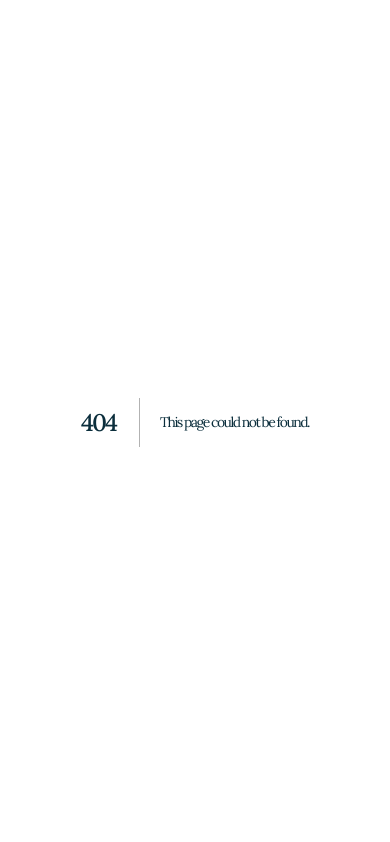
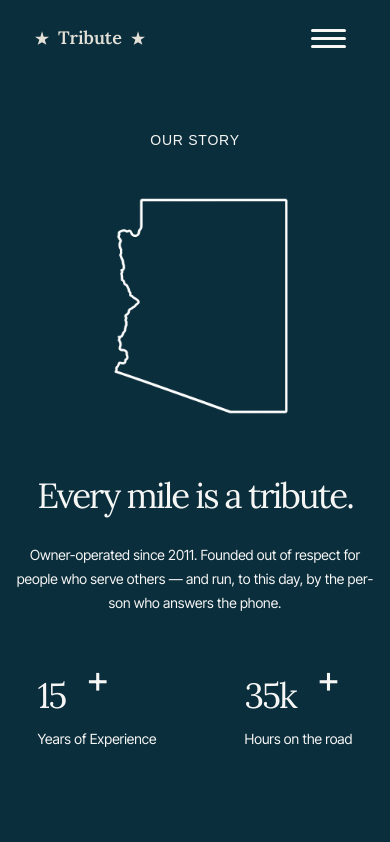
Before and after one commit to ChristianWare/Tribute-Transportation, a Next.js app: page /about in a window 390 px wide. Before the commit this address had no page. Shown: the top 842 px of the page. Built offline with nearby package versions, Linux system fonts and the light colour scheme; a web font is replaced by a local one.

Commit message:
About hero started

```diff
--- a/package.json
+++ b/package.json
@@ -9,6 +9,7 @@
     "lint": "eslint"
   },
   "dependencies": {
+    "motion": "^13.1.0",
     "next": "16.3.0",
     "react": "19.2.8",
     "react-dom": "19.2.8"
--- /dev/null
+++ b/src/app/about/page.tsx
@@ -0,0 +1,12 @@
+import AboutUsHero from "@/components/AboutUsPage/AboutUsHero/AboutUsHero";
+import Nav from "@/components/shared/Nav/Nav";
+import React from "react";
+
+export default function AboutPage() {
+  return (
+    <main>
+      <Nav />
+      <AboutUsHero />
+    </main>
+  );
+}
--- /dev/null
+++ b/src/components/AboutUsPage/AboutUsHero/AboutUsHero.module.css
@@ -0,0 +1,151 @@
+.container {
+  padding: 16rem 0rem;
+  background-color: var(--navy);
+}
+
+.content {
+  display: grid;
+  grid-template-columns: repeat(2, 1fr);
+  gap: 10rem;
+}
+
+.left {
+  display: flex;
+  flex-direction: column;
+  align-items: flex-start;
+  justify-content: flex-start;
+  gap: 3rem;
+}
+
+.heading,
+.copy {
+  color: var(--white);
+}
+
+.copy {
+  max-width: 560px;
+}
+
+.mapDataContainer {
+  display: grid;
+  grid-template-columns: repeat(3, 1fr);
+  grid-gap: 10rem;
+  margin-top: 5rem;
+}
+
+.number {
+  position: relative;
+  width: fit-content;
+  margin-bottom: 1.2rem;
+  color: var(--white);
+}
+
+.count,
+.detail,
+.suffix {
+  color: var(--white);
+}
+
+.number::after {
+  content: "+";
+  font-size: 4.5rem;
+  color: var(--white);
+  position: absolute;
+  top: 0px;
+  right: -40px;
+}
+
+.imgContainer,
+.imgContainerMobile {
+  position: relative;
+  width: 100%;
+  height: 150%;
+}
+
+.imgContainerMobile {
+  display: none;
+}
+
+.img {
+  object-fit: contain;
+  filter: invert(1) brightness(2);
+}
+
+@media screen and (max-width: 1068px) {
+  .content {
+    grid-template-columns: repeat(1, 1fr);
+  }
+
+  .left {
+    align-items: center;
+    justify-content: center;
+  }
+
+  .heading,
+  .copy {
+    text-align: center;
+  }
+
+  /* .mapDataContainer {
+    display: flex;
+    flex-wrap: wrap;
+    align-items: flex-start;
+    justify-content: space-between;
+    gap: 3rem;
+    width: 100%;
+  } */
+
+  .imgContainer {
+    height: 500px;
+    width: 500px;
+    margin: 0 auto;
+  }
+}
+
+@media screen and (max-width: 768px) {
+  .imgContainer {
+    height: 375px;
+    width: 375px;
+    margin: 0 auto;
+  }
+
+  .mapDataContainer {
+    width: fit-content;
+    gap: 5rem;
+  }
+}
+
+@media screen and (max-width: 568px) {
+  .container {
+    padding: 10rem 0rem;
+  }
+
+  .content {
+    gap: 3rem;
+  }
+
+  .mapDataContainer {
+    display: flex;
+    flex-wrap: wrap;
+    align-items: center;
+    justify-content: center;
+    width: 100%;
+    gap: 10rem;
+    margin-top: 3rem;
+  }
+
+  .imgContainer,
+  .imgContainerMobile {
+    height: 275px;
+    width: 275px;
+    margin: 0 auto;
+  }
+
+  .imgContainerMobile {
+    display: block;
+  }
+
+  .imgContainer {
+    display: none;
+  }
+}
--- /dev/null
+++ b/src/components/AboutUsPage/AboutUsHero/AboutUsHero.tsx
@@ -0,0 +1,81 @@
+import SectionIntro from "@/components/shared/SectionIntro/SectionIntro";
+import styles from "./AboutUsHero.module.css";
+import LayoutWrapper from "@/components/shared/LayoutWrapper";
+import CountUp from "@/components/shared/CountUp/CountUp";
+import Image from "next/image";
+import Img1 from "../../../../public/images/azMap.png";
+
+const data = [
+  { id: 1, number: "15", detail: "Years of Experience" },
+  { id: 2, number: "35k", detail: "Hours on the road" },
+  { id: 3, number: "20k", detail: "Happy clients" },
+];
+
+function parseStat(str: string): { value: number; suffix: string } {
+  const m = str.trim().match(/^(\d+(?:\.\d+)?)([a-zA-Z%+]+)?$/);
+  const raw = m ? Number(m[1]) : Number(str) || 0;
+  const suffix = m?.[2] ?? "";
+  return { value: raw, suffix };
+}
+
+export default function AboutUsHero() {
+  return (
+    <section className={styles.container}>
+      <LayoutWrapper>
+        <div className={styles.content}>
+          <div className={styles.left}>
+            <SectionIntro text='Our Story' color='colorWhite' />
+            <div className={styles.imgContainerMobile}>
+              <Image
+                src={Img1}
+                alt='Tribute Transportation SUV'
+                title='Tribute Transportation SUV'
+                fill
+                className={styles.img}
+              />
+            </div>
+            <h1 className={styles.heading}>Every mile is a tribute.</h1>
+            <p className={styles.copy}>
+              Owner-operated since 2011. Founded out of respect for people who
+              serve others — and run, to this day, by the person who answers the
+              phone.
+            </p>
+            <div className={styles.mapDataContainer}>
+              {data.map((item) => {
+                const { value, suffix } = parseStat(item.number);
+                return (
+                  <div key={item.id} className={styles.card}>
+                    <h3 className={`${styles.number} stat`}>
+                      <CountUp
+                        from={0}
+                        to={value}
+                        duration={1.2}
+                        separator=','
+                        className={styles.count}
+                      />
+                      {suffix && (
+                        <span className={`${styles.suffix} h1`}>{suffix}</span>
+                      )}
+                    </h3>
+                    <p className={styles.detail}>{item.detail}</p>
+                  </div>
+                );
+              })}
+            </div>
+          </div>
+          <div className={styles.right}>
+            <div className={styles.imgContainer}>
+              <Image
+                src={Img1}
+                alt='Tribute Transportation SUV'
+                title='Tribute Transportation SUV'
+                fill
+                className={styles.img}
+              />
+            </div>
+          </div>
+        </div>
+      </LayoutWrapper>
+    </section>
+  );
+}
--- /dev/null
+++ b/src/components/shared/CountUp/CountUp.tsx
@@ -0,0 +1,117 @@
+"use client";
+
+import { useEffect, useRef } from "react";
+import { useInView, useMotionValue, useSpring } from "motion/react";
+
+interface CountUpProps {
+  to: number;
+  from?: number;
+  direction?: "up" | "down";
+  delay?: number;
+  duration?: number;
+  className?: string;
+  startWhen?: boolean;
+  separator?: string;
+  onStart?: () => void;
+  onEnd?: () => void;
+}
+
+export default function CountUp({
+  to,
+  from = 0,
+  direction = "up",
+  delay = 0,
+  duration = 2,
+  className = "",
+  startWhen = true,
+  separator = "",
+  onStart,
+  onEnd,
+}: CountUpProps) {
+  const ref = useRef<HTMLHeadingElement>(null);
+  const motionValue = useMotionValue(direction === "down" ? to : from);
+
+  const damping = 20 + 40 * (1 / duration);
+  const stiffness = 100 * (1 / duration);
+
+  const springValue = useSpring(motionValue, {
+    damping,
+    stiffness,
+  });
+
+  const isInView = useInView(ref, { once: true, margin: "0px" });
+
+  const getDecimalPlaces = (num: number): number => {
+    const str = num.toString();
+    if (str.includes(".")) {
+      const decimals = str.split(".")[1];
+      if (parseInt(decimals) !== 0) {
+        return decimals.length;
+      }
+    }
+    return 0;
+  };
+
+  const maxDecimals = Math.max(getDecimalPlaces(from), getDecimalPlaces(to));
+
+  useEffect(() => {
+    if (ref.current) {
+      ref.current.textContent = String(direction === "down" ? to : from);
+    }
+  }, [from, to, direction]);
+
+  useEffect(() => {
+    if (isInView && startWhen) {
+      if (typeof onStart === "function") onStart();
+
+      const timeoutId = setTimeout(() => {
+        motionValue.set(direction === "down" ? from : to);
+      }, delay * 1000);
+
+      const durationTimeoutId = setTimeout(() => {
+        if (typeof onEnd === "function") onEnd();
+      }, delay * 1000 + duration * 1000);
+
+      return () => {
+        clearTimeout(timeoutId);
+        clearTimeout(durationTimeoutId);
+      };
+    }
+  }, [
+    isInView,
+    startWhen,
+    motionValue,
+    direction,
+    from,
+    to,
+    delay,
+    onStart,
+    onEnd,
+    duration,
+  ]);
+
+  useEffect(() => {
+    const unsubscribe = springValue.on("change", (latest) => {
+      if (ref.current) {
+        const hasDecimals = maxDecimals > 0;
+
+        const options: Intl.NumberFormatOptions = {
+          useGrouping: !!separator,
+          minimumFractionDigits: hasDecimals ? maxDecimals : 0,
+          maximumFractionDigits: hasDecimals ? maxDecimals : 0,
+        };
+
+        const formattedNumber = Intl.NumberFormat("en-US", options).format(
+          latest
+        );
+        ref.current.textContent = separator
+          ? formattedNumber.replace(/,/g, separator)
+          : formattedNumber;
+      }
+    });
+
+    return () => unsubscribe();
+  }, [springValue, separator, maxDecimals]);
+
+  return <span className={`${className} h1`} ref={ref} />;
+}
```
Also changed, not shown: public/images/azMap.png (added), 1 other file (tests, documents, lock files or other folders).
